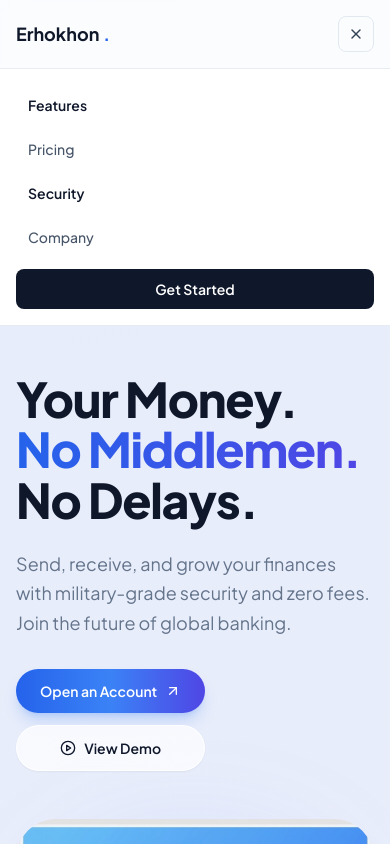
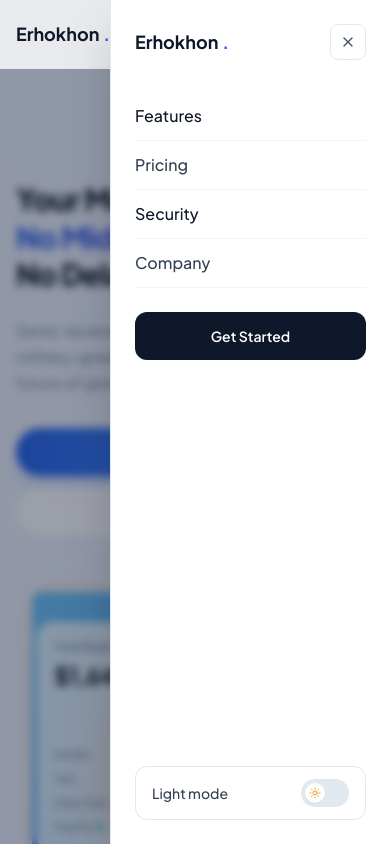
Before and after one commit to SamuelOLUWASEUN/erhokhon, a Next.js app: page / in a window 390 px wide. Both pictures are taken after a click on the button "Open menu". Shown: the top 844 px of the page. Built offline with nearby package versions, Linux system fonts and the light colour scheme.

Commit message:
drawer + pricing + hero mobile fix

```diff
--- a/components/Header.tsx
+++ b/components/Header.tsx
@@ -1,8 +1,8 @@
 "use client";
 
-import { useEffect, useRef, useState } from "react";
+import { useCallback, useEffect, useRef, useState } from "react";
 import { motion, AnimatePresence } from "framer-motion";
-import { Menu, X } from "lucide-react";
+import { Menu, Moon, Sun, X } from "lucide-react";
 
 const NAV_LINKS: readonly { label: string; href: string; id: string }[] = [
   { label: "Features", href: "#features", id: "features" },
@@ -11,10 +11,45 @@ const NAV_LINKS: readonly { label: string; href: string; id: string }[] = [
   { label: "Company", href: "#footer", id: "footer" },
 ];
 
+/**
+ * Lightweight dark-mode toggle that operates on the `<html>` element's
+ * class list. Uses localStorage to persist preference across sessions.
+ * Intentionally avoids pulling in `next-themes` as a dependency for a
+ * single toggle — keeps the bundle lean.
+ */
+function useDarkMode(): { dark: boolean; toggle: () => void } {
+  const [dark, setDark] = useState(false);
+
+  useEffect(() => {
+    const stored = localStorage.getItem("erhokhon-theme");
+    const prefersDark = stored === "dark" || (!stored && window.matchMedia("(prefers-color-scheme: dark)").matches);
+    setDark(prefersDark);
+    document.documentElement.classList.toggle("dark", prefersDark);
+  }, []);
+
+  const toggle = useCallback(() => {
+    setDark((prev) => {
+      const next = !prev;
+      document.documentElement.classList.toggle("dark", next);
+      localStorage.setItem("erhokhon-theme", next ? "dark" : "light");
+      return next;
+    });
+  }, []);
+
+  return { dark, toggle };
+}
+
 export default function Header(): React.ReactElement {
-  const [mobileOpen, setMobileOpen] = useState(false);
+  const [drawerOpen, setDrawerOpen] = useState(false);
   const [activeId, setActiveId] = useState<string | null>(null);
   const observerRef = useRef<IntersectionObserver | null>(null);
+  const { dark, toggle: toggleDark } = useDarkMode();
+
+  // Lock body scroll when drawer is open
+  useEffect(() => {
+    document.body.style.overflow = drawerOpen ? "hidden" : "";
+    return () => { document.body.style.overflow = ""; };
+  }, [drawerOpen]);
 
   useEffect(() => {
     const ids = Array.from(new Set(NAV_LINKS.map((link) => link.id)));
@@ -39,9 +74,10 @@ export default function Header(): React.ReactElement {
   }, []);
 
   return (
-    <header className="sticky top-0 z-50 w-full border-b border-slate-200/80 bg-white/80 backdrop-blur-md">
+    <>
+      <header className="sticky top-0 z-50 w-full border-b border-slate-200/80 bg-white/80 backdrop-blur-md dark:border-slate-800 dark:bg-slate-950/80">
         <div className="mx-auto flex max-w-6xl items-center justify-between px-4 py-4 sm:px-6">
-        <a href="#top" className="flex items-center gap-1 text-lg font-bold text-slate-900">
+          <a href="#top" className="flex items-center gap-1 text-lg font-bold text-slate-900 dark:text-white">
             Erhokhon
             <span className="text-blue-600">.</span>
           </a>
@@ -54,8 +90,8 @@ export default function Header(): React.ReactElement {
                 className={
                   "text-sm transition-colors " +
                   (activeId === link.id
-                  ? "font-semibold text-slate-900"
-                  : "text-slate-600 hover:text-slate-900")
+                    ? "font-semibold text-slate-900 dark:text-white"
+                    : "text-slate-600 hover:text-slate-900 dark:text-slate-400 dark:hover:text-white")
                 }
               >
                 {link.label}
@@ -64,59 +100,142 @@ export default function Header(): React.ReactElement {
           </nav>
 
           <div className="flex items-center gap-3">
+            {/* Desktop theme toggle */}
+            <button
+              type="button"
+              onClick={toggleDark}
+              className="hidden h-9 w-9 items-center justify-center rounded-lg border border-slate-200 text-slate-600 transition-colors hover:text-slate-900 dark:border-slate-700 dark:text-slate-400 dark:hover:text-white md:flex"
+              aria-label={dark ? "Switch to light mode" : "Switch to dark mode"}
+            >
+              {dark ? <Sun className="h-4 w-4" /> : <Moon className="h-4 w-4" />}
+            </button>
+
             <a
               href="#pricing"
-            className="hidden rounded-lg bg-slate-900 px-4 py-2 text-sm font-semibold text-white transition-colors hover:bg-slate-800 md:inline-flex"
+              className="hidden rounded-lg bg-slate-900 px-4 py-2 text-sm font-semibold text-white transition-colors hover:bg-slate-800 dark:bg-white dark:text-slate-900 dark:hover:bg-slate-100 md:inline-flex"
             >
               Get Started
             </a>
 
             <button
               type="button"
-            onClick={() => setMobileOpen((v) => !v)}
-            className="flex h-9 w-9 items-center justify-center rounded-lg border border-slate-200 text-slate-700 md:hidden"
-            aria-label={mobileOpen ? "Close menu" : "Open menu"}
-            aria-expanded={mobileOpen}
+              onClick={() => setDrawerOpen(true)}
+              className="flex h-9 w-9 items-center justify-center rounded-lg border border-slate-200 text-slate-700 dark:border-slate-700 dark:text-slate-300 md:hidden"
+              aria-label="Open menu"
             >
-            {mobileOpen ? <X className="h-4 w-4" /> : <Menu className="h-4 w-4" />}
+              <Menu className="h-4 w-4" />
             </button>
           </div>
         </div>
+      </header>
 
+      {/* Right-side sheet drawer (mobile only) */}
       <AnimatePresence>
-        {mobileOpen && (
+        {drawerOpen && (
+          <>
+            {/* Backdrop */}
             <motion.div
-            initial={{ height: 0, opacity: 0 }}
-            animate={{ height: "auto", opacity: 1 }}
-            exit={{ height: 0, opacity: 0 }}
-            transition={{ duration: 0.25, ease: "easeOut" }}
-            className="overflow-hidden border-t border-slate-200/80 bg-white/95 backdrop-blur-md md:hidden"
+              key="drawer-backdrop"
+              initial={{ opacity: 0 }}
+              animate={{ opacity: 1 }}
+              exit={{ opacity: 0 }}
+              transition={{ duration: 0.2 }}
+              onClick={() => setDrawerOpen(false)}
+              className="fixed inset-0 z-40 bg-slate-900/40 backdrop-blur-sm md:hidden"
+              aria-hidden="true"
+            />
+
+            {/* Panel */}
+            <motion.aside
+              key="drawer-panel"
+              initial={{ x: "100%" }}
+              animate={{ x: 0 }}
+              exit={{ x: "100%" }}
+              transition={{ type: "spring", stiffness: 350, damping: 30 }}
+              className="fixed bottom-0 right-0 top-0 z-50 flex w-[280px] flex-col justify-between border-l border-slate-200 bg-white p-6 shadow-2xl dark:border-slate-800 dark:bg-slate-900 sm:w-[320px] md:hidden"
+              role="dialog"
+              aria-modal="true"
+              aria-label="Navigation menu"
             >
-            <nav className="flex flex-col gap-1 px-4 py-4" aria-label="Mobile">
+              {/* Drawer header */}
+              <div>
+                <div className="flex items-center justify-between">
+                  <a
+                    href="#top"
+                    onClick={() => setDrawerOpen(false)}
+                    className="flex items-center gap-1 text-lg font-bold text-slate-900 dark:text-white"
+                  >
+                    Erhokhon<span className="text-blue-600">.</span>
+                  </a>
+                  <button
+                    type="button"
+                    onClick={() => setDrawerOpen(false)}
+                    className="flex h-9 w-9 items-center justify-center rounded-lg border border-slate-200 text-slate-600 dark:border-slate-700 dark:text-slate-400"
+                    aria-label="Close menu"
+                  >
+                    <X className="h-4 w-4" />
+                  </button>
+                </div>
+
+                {/* Nav links */}
+                <nav className="mt-8 flex flex-col" aria-label="Mobile navigation">
                   {NAV_LINKS.map((link) => (
                     <a
                       key={link.label}
                       href={link.href}
-                  onClick={() => setMobileOpen(false)}
+                      onClick={() => setDrawerOpen(false)}
                       className={
-                    "rounded-lg px-3 py-2.5 text-sm hover:bg-slate-50 " +
-                    (activeId === link.id ? "font-semibold text-slate-900" : "font-medium text-slate-600")
+                        "border-b border-slate-100 py-3 text-base font-medium transition-colors dark:border-slate-800/60 " +
+                        (activeId === link.id
+                          ? "text-slate-900 dark:text-white"
+                          : "text-slate-700 hover:text-slate-900 dark:text-slate-200 dark:hover:text-white")
                       }
                     >
                       {link.label}
                     </a>
                   ))}
+                </nav>
+
                 <a
                   href="#pricing"
-                onClick={() => setMobileOpen(false)}
-                className="mt-2 rounded-lg bg-slate-900 px-4 py-2.5 text-center text-sm font-semibold text-white"
+                  onClick={() => setDrawerOpen(false)}
+                  className="mt-6 flex min-h-[48px] w-full items-center justify-center rounded-xl bg-slate-900 px-6 text-sm font-semibold text-white transition-colors hover:bg-slate-800 dark:bg-white dark:text-slate-900 dark:hover:bg-slate-100"
                 >
                   Get Started
                 </a>
-            </nav>
-          </motion.div>
+              </div>
+
+              {/* Theme toggle at bottom */}
+              <div className="flex items-center justify-between rounded-xl border border-slate-200 px-4 py-3 dark:border-slate-700">
+                <span className="text-sm font-medium text-slate-700 dark:text-slate-300">
+                  {dark ? "Dark mode" : "Light mode"}
+                </span>
+                <button
+                  type="button"
+                  onClick={toggleDark}
+                  className="relative flex h-7 w-12 items-center rounded-full bg-slate-200 transition-colors dark:bg-blue-600"
+                  role="switch"
+                  aria-checked={dark}
+                  aria-label="Toggle dark mode"
+                >
+                  <motion.span
+                    layout
+                    className="flex h-5 w-5 items-center justify-center rounded-full bg-white shadow-sm"
+                    style={{ marginLeft: dark ? 24 : 4 }}
+                    transition={{ type: "spring", stiffness: 500, damping: 30 }}
+                  >
+                    {dark ? (
+                      <Moon className="h-3 w-3 text-blue-600" />
+                    ) : (
+                      <Sun className="h-3 w-3 text-amber-500" />
+                    )}
+                  </motion.span>
+                </button>
+              </div>
+            </motion.aside>
+          </>
         )}
       </AnimatePresence>
-    </header>
+    </>
   );
 }
--- a/components/Hero.tsx
+++ b/components/Hero.tsx
@@ -8,15 +8,16 @@ import { TRANSACTIONS } from "@/lib/data";
 
 export default function Hero(): React.ReactElement {
   return (
-    <section id="top" className="relative overflow-hidden px-4 pb-20 pt-12 sm:pt-16">
+    <section id="top" className="relative overflow-hidden px-4 pb-12 pt-28 md:pb-20 md:pt-36">
       <div className="mx-auto grid max-w-6xl grid-cols-1 items-center gap-12 lg:grid-cols-2 lg:gap-8">
+        {/* Copy column */}
         <motion.div
           initial={{ opacity: 0, y: 24 }}
           animate={{ opacity: 1, y: 0 }}
           transition={{ duration: 0.7, ease: "easeOut" }}
           className="flex flex-col items-start"
         >
-          <h1 className="text-5xl font-extrabold leading-[1.05] tracking-tight text-slate-900 sm:text-6xl lg:text-6xl">
+          <h1 className="text-3xl font-extrabold leading-tight tracking-tight text-slate-900 sm:text-5xl lg:text-6xl">
             Your Money.
             <br />
             <span className="bg-gradient-to-r from-blue-600 to-indigo-600 bg-clip-text text-transparent">
@@ -26,47 +27,47 @@ export default function Hero(): React.ReactElement {
             No Delays.
           </h1>
 
-          <p className="mt-6 max-w-md text-lg leading-relaxed text-slate-500">
+          <p className="mt-6 max-w-md text-base leading-relaxed text-slate-500 sm:text-lg">
             Send, receive, and grow your finances with military-grade security and
             zero fees. Join the future of global banking.
           </p>
 
-          <div className="mt-8 flex flex-col gap-3 sm:flex-row">
-            <LiquidButton href="#pricing" variant="liquid">
+          <div className="mt-8 flex w-full flex-col gap-3 sm:w-auto sm:flex-row">
+            <LiquidButton href="#pricing" variant="liquid" className="w-full min-h-[48px] justify-center sm:w-auto">
               Open an Account
               <ArrowUpRight className="h-4 w-4" aria-hidden="true" />
             </LiquidButton>
-            <LiquidButton href="#features" variant="glass">
+            <LiquidButton href="#features" variant="glass" className="w-full min-h-[48px] justify-center sm:w-auto">
               <PlayCircle className="h-4 w-4" aria-hidden="true" />
               View Demo
             </LiquidButton>
           </div>
         </motion.div>
 
+        {/* Graphic column */}
         <motion.div
           initial={{ opacity: 0, scale: 0.94 }}
           animate={{ opacity: 1, scale: 1 }}
           transition={{ duration: 0.8, ease: "easeOut", delay: 0.15 }}
-          className="relative mx-auto w-full max-w-lg"
+          className="relative mx-auto w-full max-w-[340px] sm:max-w-md lg:max-w-xl"
         >
-          {/* Ambient blue glow behind the render, consistent with the liquid-glass palette */}
           <div
-            className="absolute inset-12 -z-10 rounded-full bg-gradient-to-br from-blue-500/20 to-indigo-500/15 blur-3xl"
+            className="absolute inset-12 -z-10 rounded-full bg-gradient-to-br from-blue-500/15 to-indigo-500/10 blur-3xl"
             aria-hidden="true"
           />
 
-          <div className="relative aspect-[892/763] w-full overflow-hidden rounded-[2.5rem] shadow-xl shadow-blue-900/10">
+          <div className="relative aspect-[892/763] w-full overflow-hidden rounded-3xl">
             <Image
               src="/images/hero-mockup.png"
               alt="A 3D render of hands holding a smartphone showing the Erhokhon banking app with a $1,648.00 balance and recent transaction history"
               fill
               priority
-              sizes="(max-width: 1024px) 90vw, 560px"
+              sizes="(max-width: 640px) 340px, (max-width: 1024px) 448px, 560px"
               className="object-cover"
             />
           </div>
 
-          {/* Floating balance card */}
+          {/* Floating balance card — inset on mobile, offset on desktop */}
           <motion.div
             initial={{ opacity: 0, y: 20 }}
             animate={{ opacity: 1, y: [0, -10, 0] }}
@@ -75,7 +76,7 @@ export default function Hero(): React.ReactElement {
               y: { duration: 6, repeat: Infinity, ease: "easeInOut", delay: 0.5 },
             }}
             whileHover={{ scale: 1.02 }}
-            className="glass-surface absolute -left-6 bottom-10 w-56 rounded-3xl p-4 sm:-left-10"
+            className="absolute bottom-3 left-3 right-3 z-20 rounded-2xl border border-white/80 bg-white/75 p-4 shadow-xl shadow-blue-500/10 backdrop-blur-xl sm:right-auto sm:left-[-24px] sm:bottom-6 sm:w-[260px]"
           >
             <p className="text-xs font-medium text-slate-500">Total Balance</p>
             <p className="mt-1 text-2xl font-bold tracking-tight text-slate-900">
--- a/tailwind.config.ts
+++ b/tailwind.config.ts
@@ -1,6 +1,7 @@
 import type { Config } from "tailwindcss";
 
 const config: Config = {
+  darkMode: "class",
   content: [
     "./app/**/*.{ts,tsx}",
     "./components/**/*.{ts,tsx}",
```
Also changed, not shown: components/Pricing.tsx (+34 -18 lines). Lines whose indentation alone changed are shown as unchanged.
